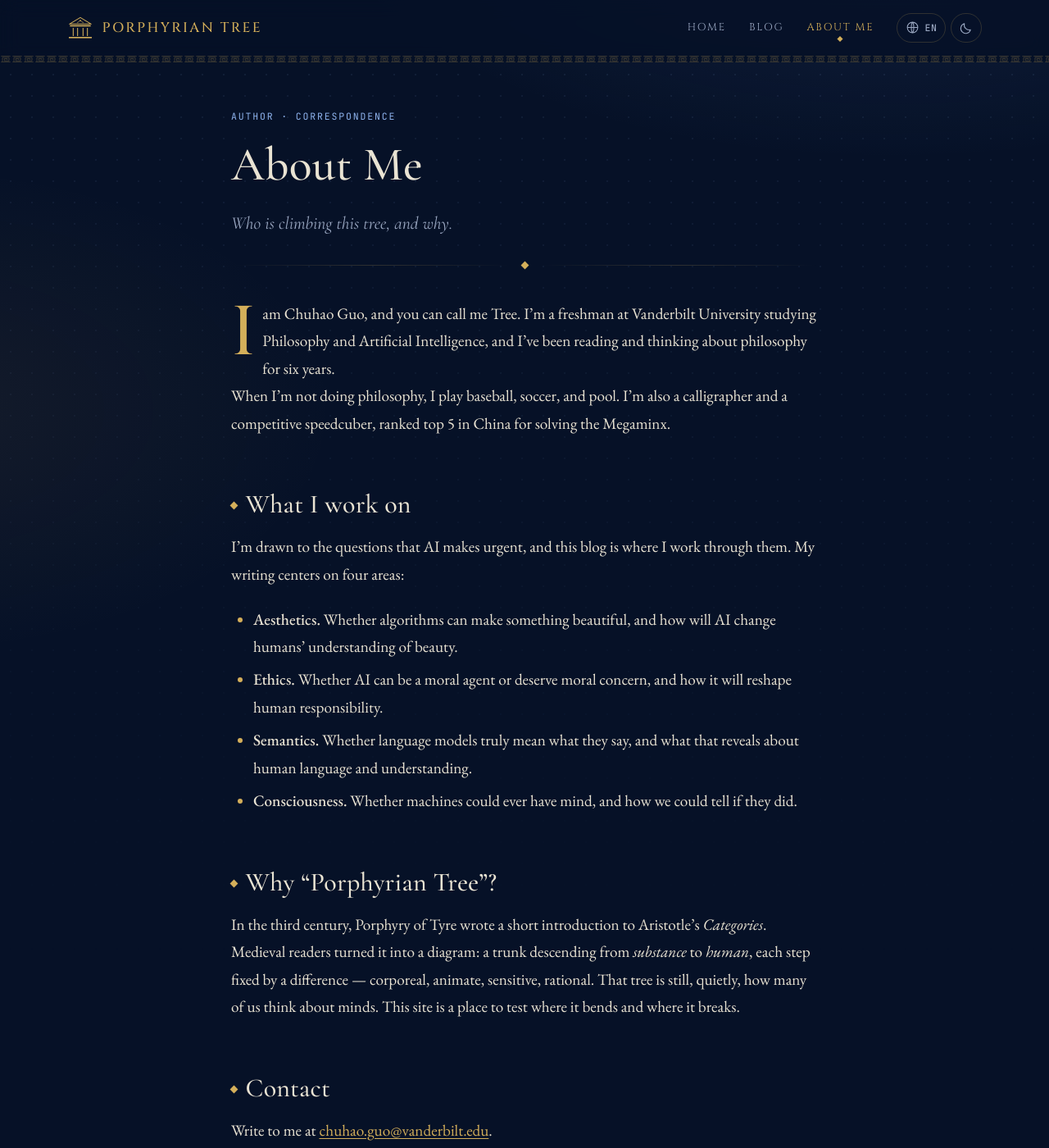
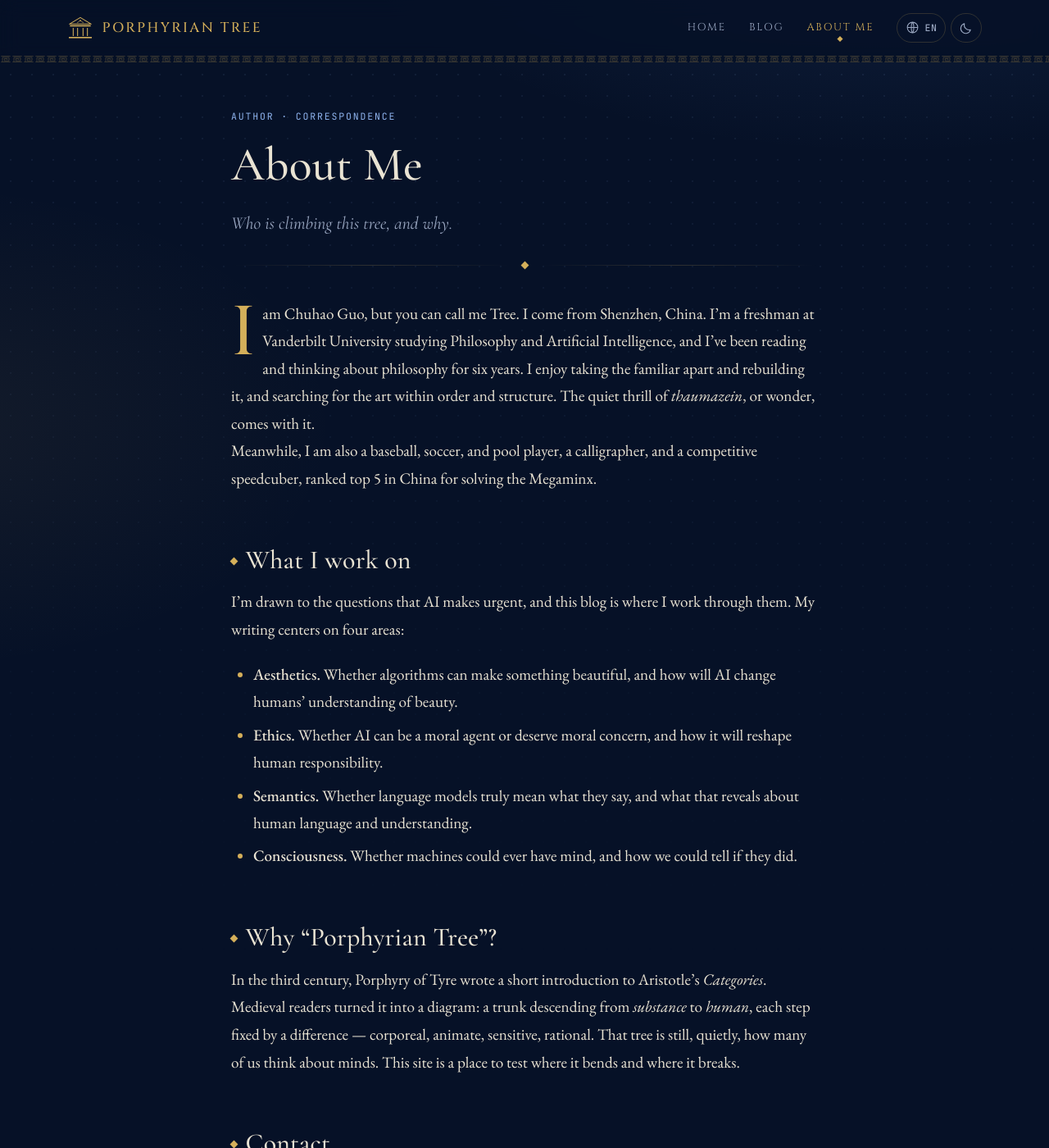
Before and after one commit to chuhaoguo/chuhaoguo.github.io, a Jekyll site: the page built from about.md, in a window 1280 px wide and 1400 px high. Shown: the whole window at 82% size. Built offline with Jekyll 4.4.1, drawn with Linux system fonts in a browser that asks for light colours.

Commit message:
Revise about.md with new personal details
Updated personal introduction and contact information formatting.

```diff
--- a/about.md
+++ b/about.md
@@ -8,9 +8,9 @@ subtitle: Who is climbing this tree, and why.
 
 <!-- ✎ Replace everything below with your own words. -->
 
-I am Chuhao Guo, and you can call me Tree. I'm a freshman at Vanderbilt University studying Philosophy and Artificial Intelligence, and I've been reading and thinking about philosophy for six years.
+I am Chuhao Guo, but you can call me Tree. I come from Shenzhen, China. I'm a freshman at Vanderbilt University studying Philosophy and Artificial Intelligence, and I've been reading and thinking about philosophy for six years. I enjoy taking the familiar apart and rebuilding it, and searching for the art within order and structure. The quiet thrill of *thaumazein*, or wonder, comes with it.
 
-When I'm not doing philosophy, I play baseball, soccer, and pool. I'm also a calligrapher and a competitive speedcuber, ranked top 5 in China for solving the Megaminx.
+Meanwhile, I am also a baseball, soccer, and pool player, a calligrapher, and a competitive speedcuber, ranked top 5 in China for solving the Megaminx.
 
 
 ## What I work on
@@ -32,7 +32,7 @@ This site is a place to test where it bends and where it breaks.
 
 ## Contact
 
-{% if site.author.email != "" %}Write to me at <a href="mailto:{{ site.author.email }}">{{ site.author.email }}</a>.{% else %}Add your email in `_config.yml` and it will appear here.{% endif %}
+{% if site.author.email != "" %} <a href="mailto:{{ site.author.email }}">{{ site.author.email }}</a>.{% else %}Add your email in `_config.yml` and it will appear here.{% endif %}
 
 {% assign real_links = site.author.links | where_exp: "l", "l.url != ''" %}
 {% if real_links.size > 0 %}
```
